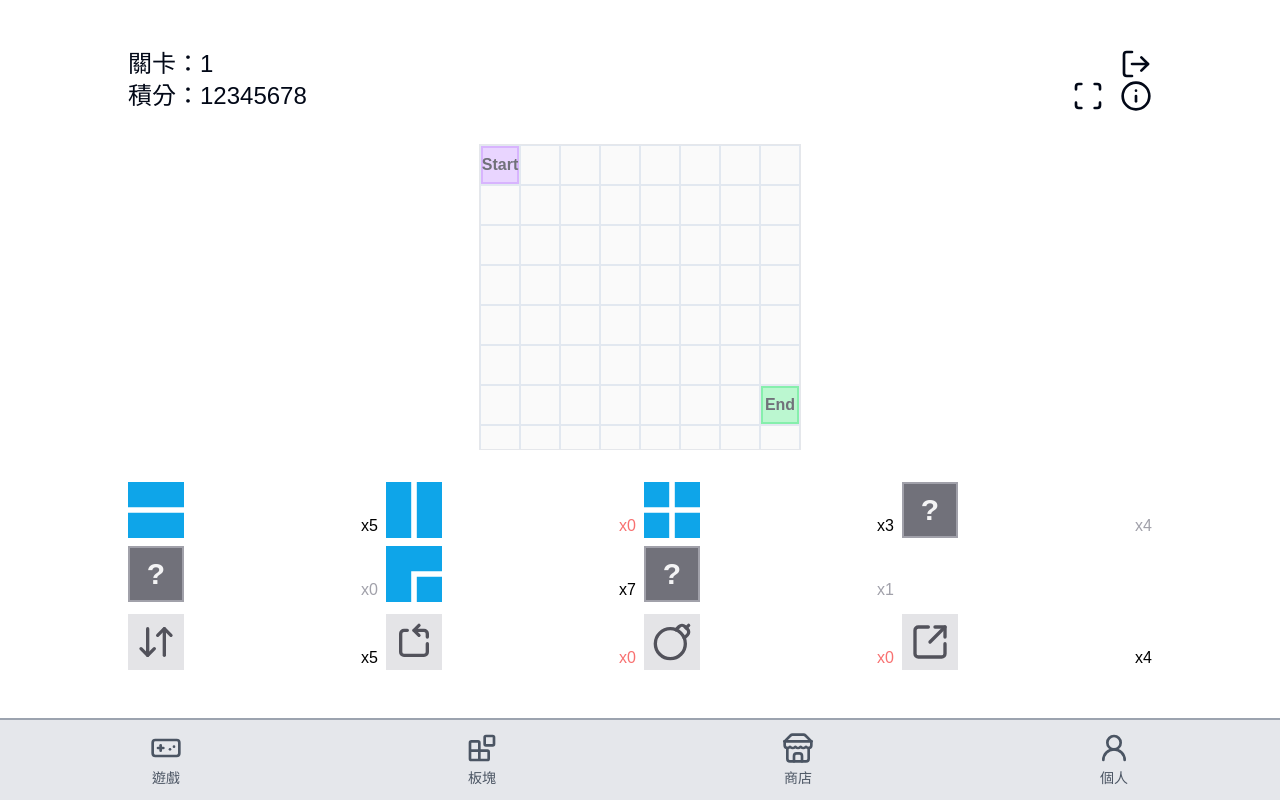
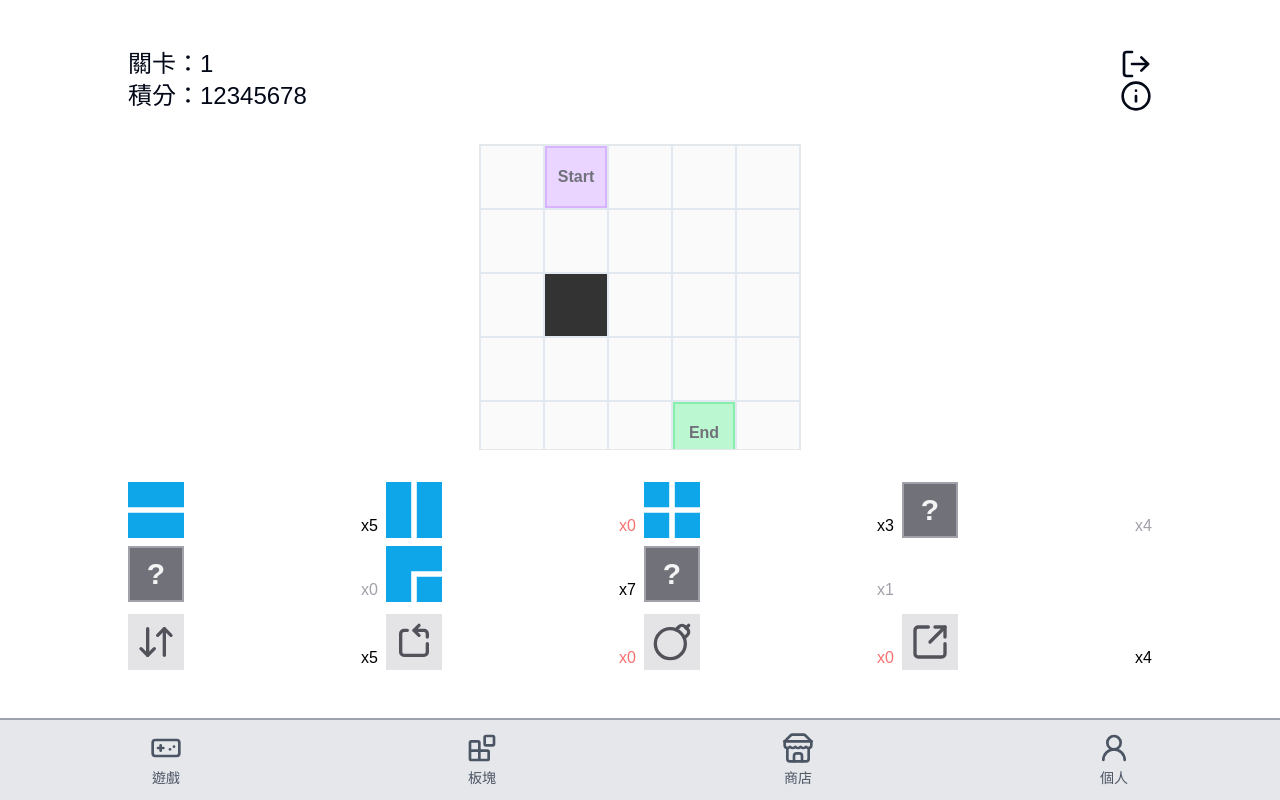
Before and after one commit to sitcon-tw/2025-game, a Next.js app: page /game in a window 1280 px wide. Built offline with nearby package versions, Linux system fonts and the light colour scheme.

Commit message:
feat: make zoom button disappear when grid < 5

```diff
--- a/src/app/(screens)/game/page.tsx
+++ b/src/app/(screens)/game/page.tsx
@@ -28,10 +28,6 @@ export default function GamePage() {
   function toggleZoom() {
     setIsZoomedIn(!IsZoomedIn);
   }
-
-  const updateGridSize = (rows: number, cols: number) => {
-    setGameGrid(createEmptyGrid(rows, cols));
-  };
 
   const updateValue = (
     row: string | number,
@@ -531,7 +527,7 @@ export default function GamePage() {
 
     setLevel(LevelData);
     setScore(ScoreData);
-    setGameGrid(gameGridData8x8);
+    setGameGrid(GameGridData);
     setBlockData(BlockDataFetch);
     setPropsData(PropsDataFetch);
   }, []);
@@ -553,11 +549,13 @@ export default function GamePage() {
           </div>
 
           <div className="flex items-baseline space-x-4">
-            <Scan
-              className="transition-transform hover:scale-110 active:scale-95"
-              onClick={toggleZoom}
-              size={32}
-            />
+            {GameGrid.length !== 5 && (
+              <Scan
+                className="transition-transform hover:scale-110 active:scale-95"
+                onClick={toggleZoom}
+                size={32}
+              />
+            )}
             <div>
               <LogOut
                 onClick={() => console.log("logout")} // TODO: 登入要做的事?
```
